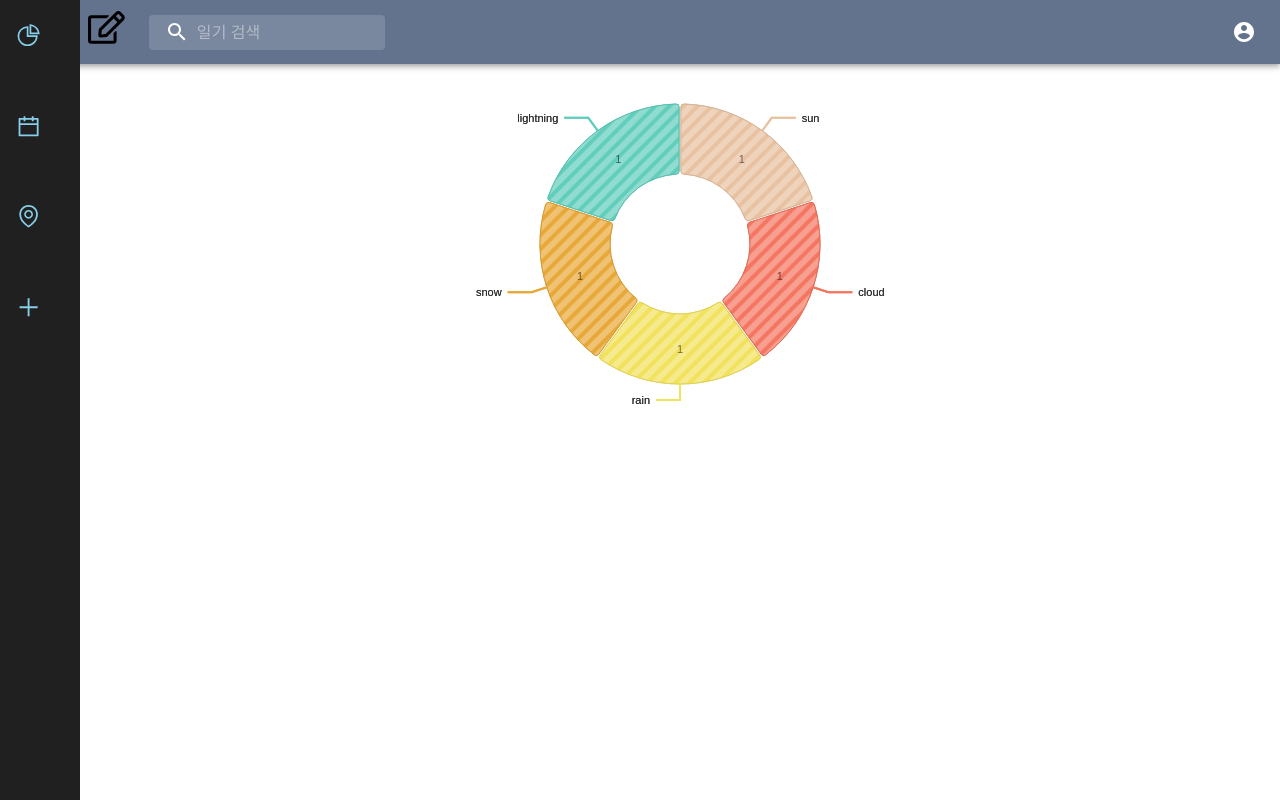
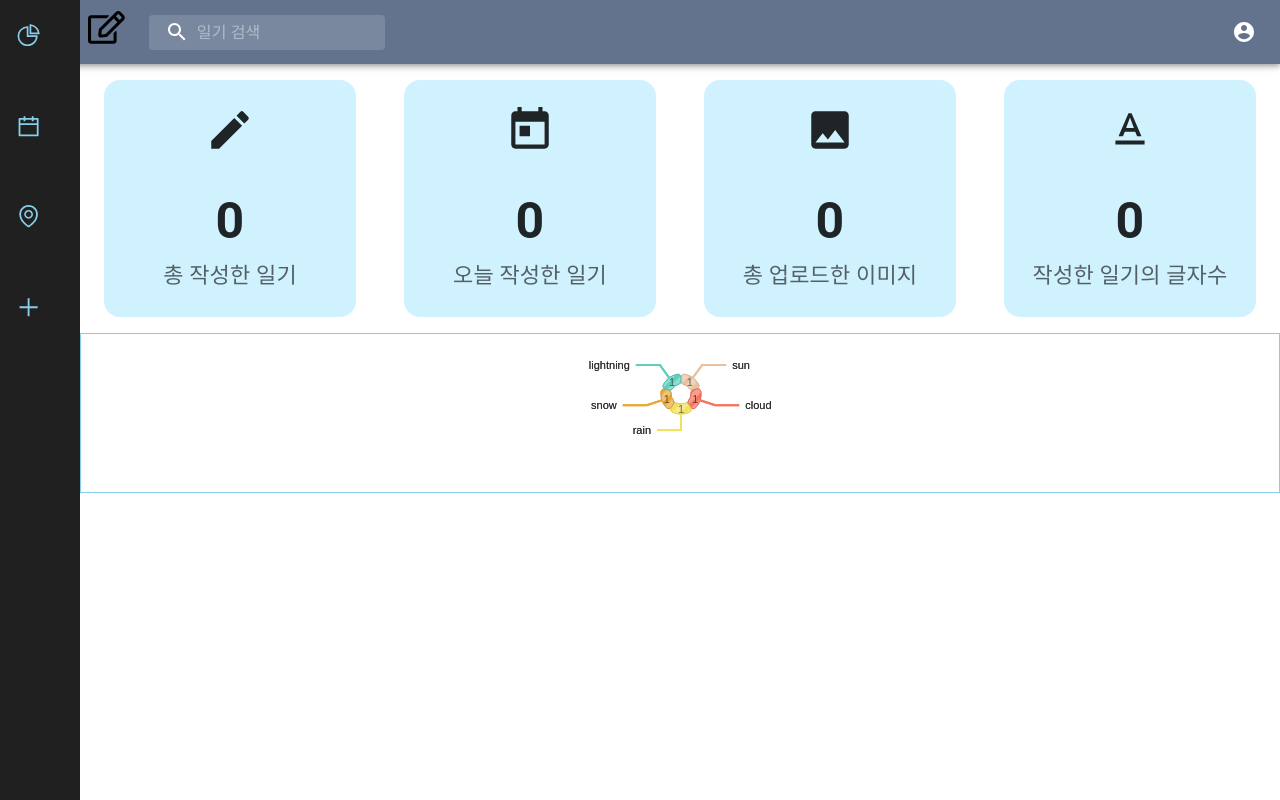
Before and after one commit to lexky82/MyDiary, a React (Create React App) app in the folder client/: page / in a window 1280 px wide. Built offline with nearby package versions, Linux system fonts and the light colour scheme; no server answers.

Commit message:
feat: 일기의 대한 통계의 결과를 렌더링 하는 Card 컴포넌트 추가

```diff
--- /dev/null
+++ b/client/src/components/Transition/index.tsx
@@ -0,0 +1,30 @@
+import React from "react";
+import { Container, SvgIconTypeMap } from "@material-ui/core";
+import { Count, Graphic, PaddingDiv, Explanation } from "./styles";
+import { OverridableComponent } from "@material-ui/core/OverridableComponent";
+
+type props = {
+  explanation: string;
+  count: number | undefined;
+  Icon: OverridableComponent<SvgIconTypeMap>;
+};
+
+const Transition = ({ explanation, count, Icon }: props) => {
+  return (
+    <Container style={{ paddingBottom: '1.0rem'}} maxWidth="sm">
+      <Graphic>
+        <PaddingDiv>
+          <Icon
+            style={{
+              fontSize: "50px",
+            }}
+          />
+          <Count>{count}</Count>
+          <Explanation>{explanation}</Explanation>
+        </PaddingDiv>
+      </Graphic>
+    </Container>
+  );
+};
+
+export default Transition;
--- /dev/null
+++ b/client/src/components/Transition/styles.tsx
@@ -0,0 +1,40 @@
+import styled from "@emotion/styled";
+import { Typography } from "@material-ui/core";
+
+export const Graphic = styled(Typography)`
+  display: flex;
+  justify-content: center;
+  background-color: rgb(208, 242, 255);
+  border-radius: 1rem;
+  text-align: center;
+
+  @media screen and (max-width: 768px) {
+    width: 100%;
+  }
+`;
+
+export const PaddingDiv = styled.div`
+  padding: 10%;
+`;
+
+export const Count = styled.p`
+  margin: 0;
+  font-size: 3.125rem;
+  font-weight: 700;
+  padding-top: 1.375rem;
+
+  @media screen and (max-width: 768px) {
+    font-size: 1.875rem;
+  }
+`;
+
+export const Explanation = styled.p`
+  margin: 0;
+  font-size: 1.375rem;
+  font-weight: 500;
+  opacity: 0.7;
+
+  @media screen and (max-width: 768px) {
+    font-size: 1.125rem;
+  }
+`;
--- a/client/src/pages/Mainpage/index.tsx
+++ b/client/src/pages/Mainpage/index.tsx
@@ -1,14 +1,97 @@
-import React from "react";
+import React, { useEffect } from "react";
+import useSWR from "swr";
 import DoughnutChart from "../../components/DoughnutChart";
 import {
+  weatherData,
   emotionData,
-  weatherData,
 } from "../../components/DoughnutChart/chartData";
-import { RenderChart } from "./styles";
+import Transition from "../../components/Transition";
+import { diaryType } from "../../type";
+import fetcher from "../../utils/fetcher";
+import EditIcon from "@material-ui/icons/Edit";
+import TodayIcon from "@material-ui/icons/Today";
+import ImageIcon from '@material-ui/icons/Image';
+import TextFormatIcon from '@material-ui/icons/TextFormat';
+import { Container, RenderChart } from "./styles";
+import { useState } from "react";
+import moment from "moment";
 
 const Mainpage = () => {
+  const { data } = useSWR(`/api/diary/`, fetcher);
+
+  const [diaryCount, setDiaryCount] = useState(0);
+  const [todayCount, setTodayCount] = useState(0);
+  const [imageCount, setImageCount] = useState(0);
+  const [charactersCount, setCharactersCount] = useState(0);
+  const diaryData: Array<diaryType> = data && data.diaryData;
+
+  useEffect(() => {
+    if (!diaryData) {
+      return;
+    }
+
+    setDiaryCount(diaryData.length);
+    todayDiaryCount();
+    uploadImageCount();
+    uploadCharactersCount();
+  }, [diaryData]);
+
+  const todayDiaryCount = () => {
+    const result = diaryData.filter((diary) => {
+      return (
+        moment(diary.createdAt).format("YYYY-MM-DD") ===
+        moment().format("YYYY-MM-DD")
+      );
+    });
+
+    setTodayCount(result.length);
+  };
+
+  const uploadImageCount = () => {
+    let count = 0;
+
+    diaryData.map(diary => {
+      count += diary.image.length;
+    })
+
+    setImageCount(count);
+  };
+
+  const uploadCharactersCount = () => {
+    let count = 0;
+
+    diaryData.map(diary => {
+      count += diary.contents.length;
+    })
+
+    setCharactersCount(count);
+  };
+
   return (
-    <div>
+    <div style={{ paddingTop: "1rem" }}>
+      <Container>
+        <Transition
+          Icon={EditIcon}
+          count={diaryCount}
+          explanation={"총 작성한 일기"}
+        />
+        <Transition
+          Icon={TodayIcon}
+          count={todayCount}
+          explanation={"오늘 작성한 일기"}
+        />
+        <Transition
+          Icon={ImageIcon}
+          count={imageCount}
+          explanation={"총 업로드한 이미지"}
+        />
+        <Transition
+          Icon={TextFormatIcon}
+          count={charactersCount}
+          explanation={"작성한 일기의 글자수"}
+        />
+      </Container>
+
       <RenderChart>
         <DoughnutChart data={weatherData} />
         <DoughnutChart data={emotionData} />
--- a/client/src/pages/Mainpage/styles.tsx
+++ b/client/src/pages/Mainpage/styles.tsx
@@ -2,10 +2,17 @@ import styled from "@emotion/styled";
 
 export const RenderChart = styled.div`
   display: flex;
-  height: 50vh;
+  height: 20vh;
+
+  border: 1px solid skyblue;
+  @media screen and (max-width: 768px) {
+  }
+`;
+
+export const Container = styled.div`
+  display: flex;
 
   @media screen and (max-width: 768px) {
-
-    height: 35vh;
+    flex-wrap: wrap;
   }
 `;
```
